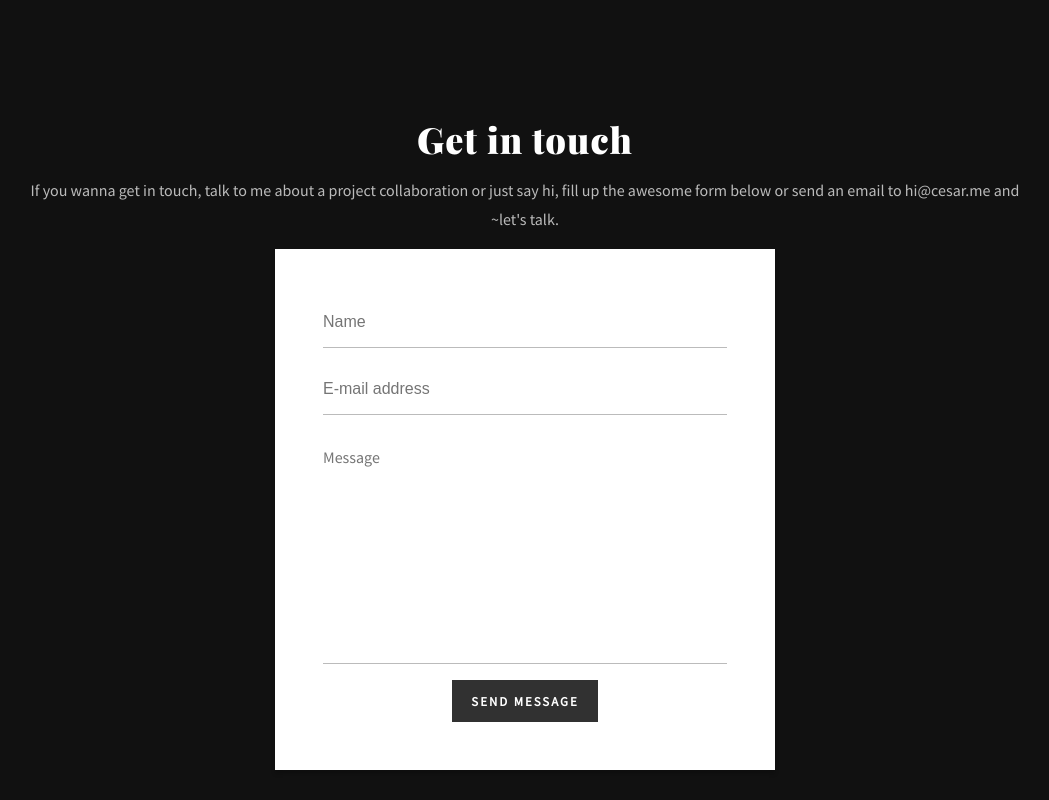
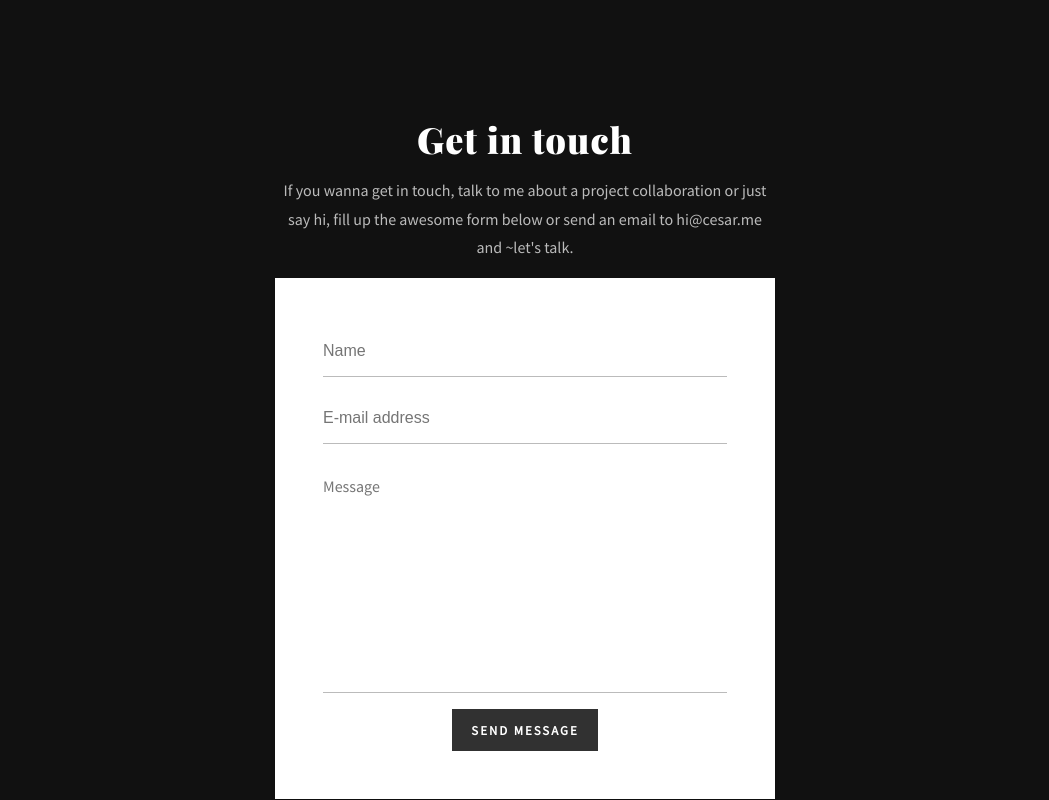
Before and after one commit to Darival/portfolio, a website built with webpack: page index.html in a window 1280 px wide. Shown: the part 1640-2440 px from the top of the page, without its empty margins (115-1164 px from the left). Built offline with nearby package versions, Linux system fonts and the light colour scheme.

Commit message:
add max width to contact section

```diff
--- a/src/style/contact.scss
+++ b/src/style/contact.scss
@@ -6,21 +6,24 @@
   margin: 0;
   font-size: 1em;
   text-align: center;
-}
-.contact h2 {
+  h2 {
     color: $clr-white;
   }
 
-.contact .card {
+  .section__content {
+    max-width: 500px;
+  }
+
+  .card {
     background-color: $clr-white;
     padding: 3em;
     height: auto;
     margin: 0 auto;
-  max-width: 500px;
   }
-.contact form {
+  form {
     display: flex;
     flex-direction: column;
     justify-content: center;
     align-items: center;
   }
+}
```
Lines whose indentation alone changed are shown as unchanged.
